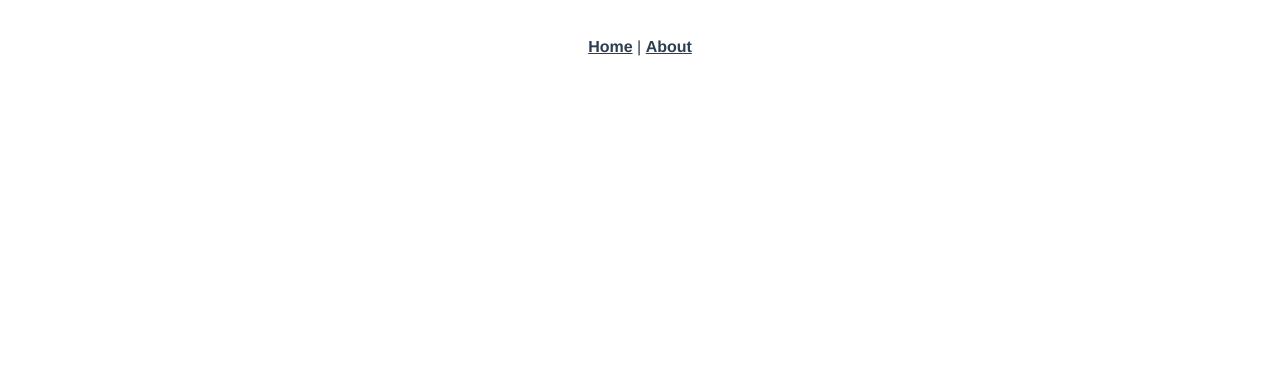
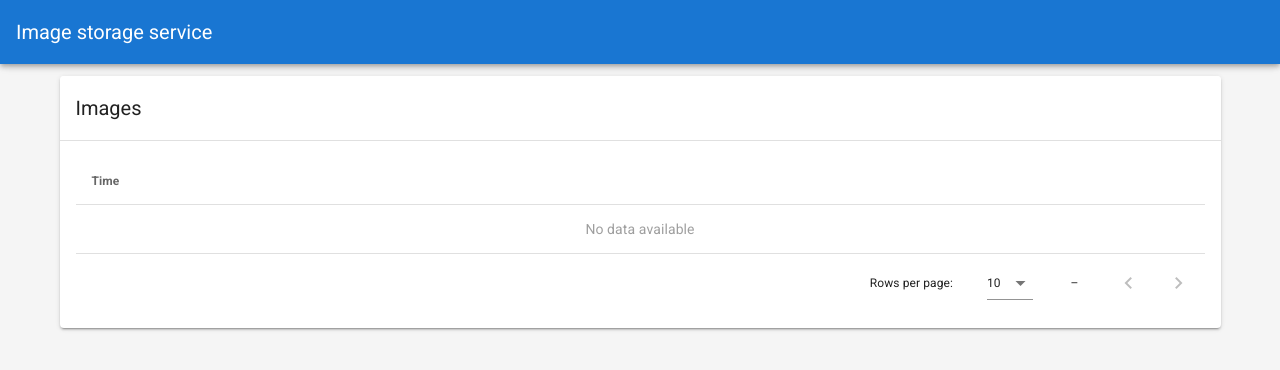
Before and after one commit to jtekt/image-storage-microservice-gui, a Vue app: page /images in a window 1280 px wide. Shown: the top 370 px of the page. Built offline with nearby package versions, Linux system fonts and the light colour scheme.

Commit message:
routes skeleton

```diff
--- a/public/index.html
+++ b/public/index.html
@@ -1,11 +1,13 @@
 <!DOCTYPE html>
-<html lang="">
+<html lang="en">
   <head>
     <meta charset="utf-8">
     <meta http-equiv="X-UA-Compatible" content="IE=edge">
     <meta name="viewport" content="width=device-width,initial-scale=1.0">
     <link rel="icon" href="<%= BASE_URL %>favicon.ico">
     <title><%= htmlWebpackPlugin.options.title %></title>
+    <link rel="stylesheet" href="https://fonts.googleapis.com/css?family=Roboto:100,300,400,500,700,900">
+    <link rel="stylesheet" href="https://cdn.jsdelivr.net/npm/@mdi/font@latest/css/materialdesignicons.min.css">
   </head>
   <body>
     <noscript>
--- a/src/App.vue
+++ b/src/App.vue
@@ -1,32 +1,28 @@
 <template>
-  <div id="app">
-    <div id="nav">
-      <router-link to="/">Home</router-link> |
-      <router-link to="/about">About</router-link>
-    </div>
-    <router-view/>
-  </div>
+  <v-app>
+    <v-app-bar
+      app
+      color="primary"
+      dark>
+      <v-toolbar-title>Image storage service</v-toolbar-title>
+    </v-app-bar>
+
+    <v-main class="grey lighten-4">
+      <v-container>
+        <router-view/>
+      </v-container>
+
+    </v-main>
+  </v-app>
 </template>
 
-<style>
-#app {
-  font-family: Avenir, Helvetica, Arial, sans-serif;
-  -webkit-font-smoothing: antialiased;
-  -moz-osx-font-smoothing: grayscale;
-  text-align: center;
-  color: #2c3e50;
-}
+<script>
 
-#nav {
-  padding: 30px;
-}
+export default {
+  name: 'App',
 
-#nav a {
-  font-weight: bold;
-  color: #2c3e50;
-}
-
-#nav a.router-link-exact-active {
-  color: #42b983;
-}
-</style>
+  data: () => ({
+    //
+  }),
+};
+</script>
--- a/src/components/HelloWorld.vue
+++ b/src/components/HelloWorld.vue
@@ -1,58 +1,151 @@
 <template>
-  <div class="hello">
-    <h1>{{ msg }}</h1>
-    <p>
-      For a guide and recipes on how to configure / customize this project,<br>
-      check out the
-      <a href="https://cli.vuejs.org" target="_blank" rel="noopener">vue-cli documentation</a>.
-    </p>
-    <h3>Installed CLI Plugins</h3>
-    <ul>
-      <li><a href="https://github.com/vuejs/vue-cli/tree/dev/packages/%40vue/cli-plugin-babel" target="_blank" rel="noopener">babel</a></li>
-      <li><a href="https://github.com/vuejs/vue-cli/tree/dev/packages/%40vue/cli-plugin-eslint" target="_blank" rel="noopener">eslint</a></li>
-    </ul>
-    <h3>Essential Links</h3>
-    <ul>
-      <li><a href="https://vuejs.org" target="_blank" rel="noopener">Core Docs</a></li>
-      <li><a href="https://forum.vuejs.org" target="_blank" rel="noopener">Forum</a></li>
-      <li><a href="https://chat.vuejs.org" target="_blank" rel="noopener">Community Chat</a></li>
-      <li><a href="https://twitter.com/vuejs" target="_blank" rel="noopener">Twitter</a></li>
-      <li><a href="https://news.vuejs.org" target="_blank" rel="noopener">News</a></li>
-    </ul>
-    <h3>Ecosystem</h3>
-    <ul>
-      <li><a href="https://router.vuejs.org" target="_blank" rel="noopener">vue-router</a></li>
-      <li><a href="https://vuex.vuejs.org" target="_blank" rel="noopener">vuex</a></li>
-      <li><a href="https://github.com/vuejs/vue-devtools#vue-devtools" target="_blank" rel="noopener">vue-devtools</a></li>
-      <li><a href="https://vue-loader.vuejs.org" target="_blank" rel="noopener">vue-loader</a></li>
-      <li><a href="https://github.com/vuejs/awesome-vue" target="_blank" rel="noopener">awesome-vue</a></li>
-    </ul>
-  </div>
+  <v-container>
+    <v-row class="text-center">
+      <v-col cols="12">
+        <v-img
+          :src="require('../assets/logo.svg')"
+          class="my-3"
+          contain
+          height="200"
+        />
+      </v-col>
+
+      <v-col class="mb-4">
+        <h1 class="display-2 font-weight-bold mb-3">
+          Welcome to Vuetify
+        </h1>
+
+        <p class="subheading font-weight-regular">
+          For help and collaboration with other Vuetify developers,
+          <br>please join our online
+          <a
+            href="https://community.vuetifyjs.com"
+            target="_blank"
+          >Discord Community</a>
+        </p>
+      </v-col>
+
+      <v-col
+        class="mb-5"
+        cols="12"
+      >
+        <h2 class="headline font-weight-bold mb-3">
+          What's next?
+        </h2>
+
+        <v-row justify="center">
+          <a
+            v-for="(next, i) in whatsNext"
+            :key="i"
+            :href="next.href"
+            class="subheading mx-3"
+            target="_blank"
+          >
+            {{ next.text }}
+          </a>
+        </v-row>
+      </v-col>
+
+      <v-col
+        class="mb-5"
+        cols="12"
+      >
+        <h2 class="headline font-weight-bold mb-3">
+          Important Links
+        </h2>
+
+        <v-row justify="center">
+          <a
+            v-for="(link, i) in importantLinks"
+            :key="i"
+            :href="link.href"
+            class="subheading mx-3"
+            target="_blank"
+          >
+            {{ link.text }}
+          </a>
+        </v-row>
+      </v-col>
+
+      <v-col
+        class="mb-5"
+        cols="12"
+      >
+        <h2 class="headline font-weight-bold mb-3">
+          Ecosystem
+        </h2>
+
+        <v-row justify="center">
+          <a
+            v-for="(eco, i) in ecosystem"
+            :key="i"
+            :href="eco.href"
+            class="subheading mx-3"
+            target="_blank"
+          >
+            {{ eco.text }}
+          </a>
+        </v-row>
+      </v-col>
+    </v-row>
+  </v-container>
 </template>
 
 <script>
-export default {
-  name: 'HelloWorld',
-  props: {
-    msg: String
+  export default {
+    name: 'HelloWorld',
+
+    data: () => ({
+      ecosystem: [
+        {
+          text: 'vuetify-loader',
+          href: 'https://github.com/vuetifyjs/vuetify-loader',
+        },
+        {
+          text: 'github',
+          href: 'https://github.com/vuetifyjs/vuetify',
+        },
+        {
+          text: 'awesome-vuetify',
+          href: 'https://github.com/vuetifyjs/awesome-vuetify',
+        },
+      ],
+      importantLinks: [
+        {
+          text: 'Documentation',
+          href: 'https://vuetifyjs.com',
+        },
+        {
+          text: 'Chat',
+          href: 'https://community.vuetifyjs.com',
+        },
+        {
+          text: 'Made with Vuetify',
+          href: 'https://madewithvuejs.com/vuetify',
+        },
+        {
+          text: 'Twitter',
+          href: 'https://twitter.com/vuetifyjs',
+        },
+        {
+          text: 'Articles',
+          href: 'https://medium.com/vuetify',
+        },
+      ],
+      whatsNext: [
+        {
+          text: 'Explore components',
+          href: 'https://vuetifyjs.com/components/api-explorer',
+        },
+        {
+          text: 'Select a layout',
+          href: 'https://vuetifyjs.com/getting-started/pre-made-layouts',
+        },
+        {
+          text: 'Frequently Asked Questions',
+          href: 'https://vuetifyjs.com/getting-started/frequently-asked-questions',
+        },
+      ],
+    }),
   }
-}
 </script>
-
-<!-- Add "scoped" attribute to limit CSS to this component only -->
-<style scoped>
-h3 {
-  margin: 40px 0 0;
-}
-ul {
-  list-style-type: none;
-  padding: 0;
-}
-li {
-  display: inline-block;
-  margin: 0 10px;
-}
-a {
-  color: #42b983;
-}
-</style>
--- a/src/main.js
+++ b/src/main.js
@@ -1,10 +1,12 @@
 import Vue from 'vue'
 import App from './App.vue'
 import router from './router'
+import vuetify from './plugins/vuetify'
 
 Vue.config.productionTip = false
 
 new Vue({
   router,
+  vuetify,
   render: h => h(App)
 }).$mount('#app')
--- /dev/null
+++ b/src/plugins/vuetify.js
@@ -0,0 +1,7 @@
+import Vue from 'vue';
+import Vuetify from 'vuetify/lib/framework';
+
+Vue.use(Vuetify);
+
+export default new Vuetify({
+});
--- a/src/router/index.js
+++ b/src/router/index.js
@@ -1,22 +1,29 @@
 import Vue from 'vue'
 import VueRouter from 'vue-router'
-import Home from '../views/Home.vue'
+// import Home from '../views/Home.vue'
 
 Vue.use(VueRouter)
 
 const routes = [
   {
     path: '/',
-    name: 'Home',
-    component: Home
+    name: 'home',
+    component: () => import('../views/Images.vue')
+  },
+  {
+    path: '/images',
+    name: 'images',
+    component: () => import('../views/Images.vue')
+  },
+  {
+    path: '/images/:_id',
+    name: 'image',
+    component: () => import('../views/Image.vue')
   },
   {
     path: '/about',
-    name: 'About',
-    // route level code-splitting
-    // this generates a separate chunk (about.[hash].js) for this route
-    // which is lazy-loaded when the route is visited.
-    component: () => import(/* webpackChunkName: "about" */ '../views/About.vue')
+    name: 'about',
+    component: () => import('../views/About.vue')
   }
 ]
 
--- a/src/views/Home.vue
+++ b/src/views/Home.vue
@@ -1,18 +1,15 @@
 <template>
-  <div class="home">
-    <img alt="Vue logo" src="../assets/logo.png">
-    <HelloWorld msg="Welcome to Your Vue.js App"/>
-  </div>
+  <hello-world />
 </template>
 
 <script>
-// @ is an alias to /src
-import HelloWorld from '@/components/HelloWorld.vue'
+  import HelloWorld from '../components/HelloWorld'
 
-export default {
-  name: 'Home',
-  components: {
-    HelloWorld
+  export default {
+    name: 'Home',
+
+    components: {
+      HelloWorld,
+    },
   }
-}
 </script>
--- /dev/null
+++ b/src/views/Image.vue
@@ -0,0 +1,15 @@
+<template>
+  <div>
+    <h1>Image</h1>
+
+  </div>
+</template>
+
+<script>
+export default {
+  name: 'Images'
+}
+</script>
+
+<style scoped>
+</style>
--- /dev/null
+++ b/src/views/Images.vue
@@ -0,0 +1,33 @@
+<template>
+
+  <v-card>
+    <v-toolbar flat>
+      <v-toolbar-title>Images</v-toolbar-title>
+    </v-toolbar>
+    <v-divider/>
+
+    <v-card-text>
+      <v-data-table
+        :headers="headers">
+      </v-data-table>
+    </v-card-text>
+
+  </v-card>
+
+</template>
+
+<script>
+export default {
+  name: 'Images',
+  data(){
+    return {
+      headers: [
+        {text: 'Time', value: 'time'}
+      ]
+    }
+  }
+}
+</script>
+
+<style scoped>
+</style>
--- /dev/null
+++ b/vue.config.js
@@ -0,0 +1,5 @@
+module.exports = {
+  transpileDependencies: [
+    'vuetify'
+  ]
+}
```
Also changed, not shown: package.json (+9 -2 lines), src/assets/logo.svg (added), 1 other file (tests, documents, lock files or other folders).
